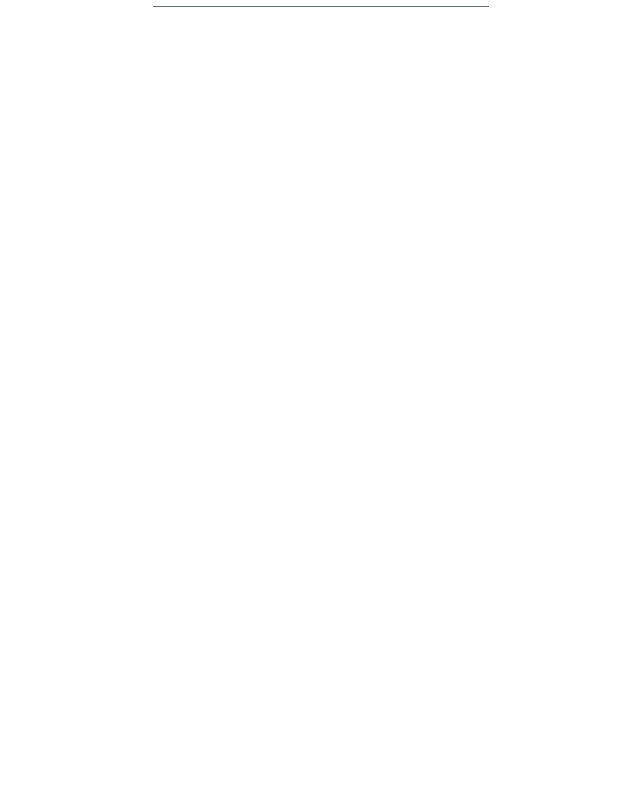
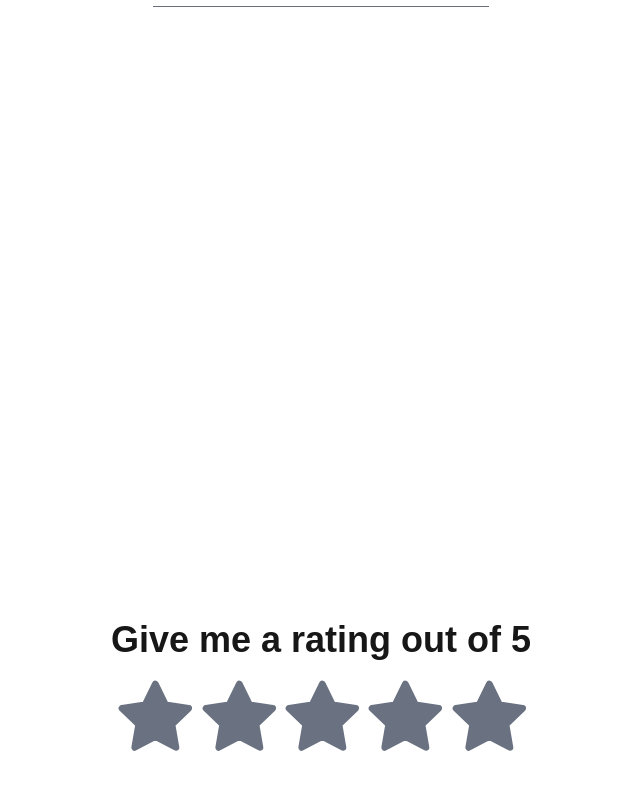
Before and after one commit to bit-dre/Projects, a Next.js app: page / in a window 1280 px wide. Shown: the part 1304-2094 px from the top of the page, without its empty margins (319-959 px from the left). Before the commit the page ends 1600 px from the top, so only its background shows below. Built offline with nearby package versions, Linux system fonts and the light colour scheme.

Commit message:
finished star rating

```diff
--- /dev/null
+++ b/src/components/StarRating.js
@@ -0,0 +1,58 @@
+'use client';
+import { useState, useEffect } from 'react';
+
+const FavoriteIcon = ({ className, onMouseEnter, onMouseLeave, onClick, tabIndex }) => (
+    <svg
+      className={className}
+      viewBox="0 0 20 20"
+      fill="none"
+      xmlns="http://www.w3.org/2000/svg"
+      role="button"
+      onMouseEnter={onMouseEnter}
+      onMouseLeave={onMouseLeave}
+      onClick={onClick}
+      tabIndex={tabIndex}
+    >
+      <path
+        d="M10.3333 2L12.9083 7.21667L18.6667 8.05833L14.5 12.1167L15.4833 17.85L10.3333 15.1417L5.18333 17.85L6.16667 12.1167L2 8.05833L7.75833 7.21667L10.3333 2Z"
+        stroke="currentColor"
+        strokeWidth="1.67273"
+        strokeLinecap="round"
+        strokeLinejoin="round"
+      />
+    </svg>
+);
+export default function StarRating() {
+    const [stars, setStars] = useState(0);
+    const [hoveredStars, setHoveredStars] = useState(0);
+    const totalStars = 5;
+
+    return (
+        <div className='flex flex-col items-center justify-center h-screen'>
+            <div>
+                <h1 className='mb-4 text-4xl font-extrabold'>
+                    Give me a rating out of {totalStars}
+                </h1>
+                <div className='flex justify-evenly'>
+                    {Array.from({length: totalStars}, (_, index) => {
+                        const starValue = index + 1;
+                        const isFilled = hoveredStars ? starValue <= hoveredStars : starValue <= stars;
+                        return (
+                            <FavoriteIcon
+                                key={starValue}
+                                className={`w-20 cursor-pointer transition-colors ${isFilled ? "text-yellow-400 fill-current" : "text-gray-500 fill-current"}`}
+                                onMouseEnter={() => setHoveredStars(starValue)}
+                                onMouseLeave={() => setHoveredStars(0)}
+                                onClick={() => setStars(starValue)}
+                                tabIndex="0"
+                            />
+                        )
+                    })}
+                </div>
+                <p className='mt-4 text-lg text-center'>
+                    {stars > 0 ? `You rated this ${stars} out of ${totalStars}` : " "}
+                </p>
+            </div>
+        </div>
+    )
+}
--- a/src/components/Stopwatch.js
+++ b/src/components/Stopwatch.js
@@ -47,7 +47,6 @@ export default function Stopwatch() {
                 </div>
                 <div className='my-2 border-b border-gray-700/75 w-full'></div>
             </div>
-
         </div>
     )
 }
--- a/src/pages/index.js
+++ b/src/pages/index.js
@@ -1,10 +1,12 @@
 import Counter from "../components/Counter";
 import Stopwatch from "../components/Stopwatch";
+import StarRating from "../components/StarRating";
 export default function Home() {
   return (
     <>
       <Counter />
       <Stopwatch />
+      <StarRating />
     </>
   );
 }
```
